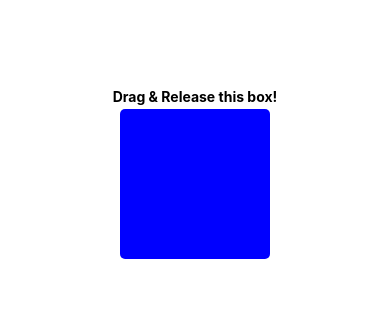
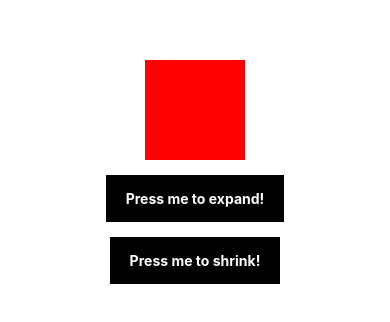
Before and after one commit to rishopbabu/Basics, a React Native app: screen / in a window 390 px wide. Shown: the part 250-572 px from the top of the page. Built offline with nearby package versions, Linux system fonts and the light colour scheme.

Commit message:
lyout animation

```diff
--- /dev/null
+++ b/Animation/LayoutAnimation.tsx
@@ -0,0 +1,69 @@
+import React from 'react';
+import { NativeModules, LayoutAnimation, Text, TouchableOpacity, StyleSheet, View } from 'react-native';
+
+const {UIManager} = NativeModules;
+
+UIManager.setLayoutAnimationEnabledExperimental &&
+    UIManager.setLayoutAnimationEnabledExperimental(true);
+
+export default class LayoutAnimationApp extends React.Component {
+    state = {
+    w: 100,
+    h: 100,
+    };
+
+    _onPress = () => {
+    // Animate the update
+    LayoutAnimation.spring();
+    this.setState({w: this.state.w + 15, h: this.state.h + 15})
+    };
+
+    _onPressMinus = () => {
+        LayoutAnimation.spring()
+        this.setState({w: this.state.w - 15, h: this.state.h - 15})
+    }
+
+    render() {
+    return (
+        <View style={styles.container}>
+        <View
+            style={[styles.box, {width: this.state.w, height: this.state.h}]}
+        />
+        <TouchableOpacity onPress={this._onPress}>
+            <View style={styles.button}>
+            <Text style={styles.buttonText}>Press me to expand!</Text>
+            </View>
+        </TouchableOpacity>
+
+        <TouchableOpacity onPress={this._onPressMinus}>
+            <View style={styles.button}>
+            <Text style={styles.buttonText}>Press me to shrink!</Text>
+            </View>
+        </TouchableOpacity>
+        </View>
+    );
+    }
+}
+
+const styles = StyleSheet.create({
+    container: {
+    flex: 1,
+    alignItems: 'center',
+    justifyContent: 'center',
+    },
+    box: {
+    width: 200,
+    height: 200,
+    backgroundColor: 'red',
+    },
+    button: {
+    backgroundColor: 'black',
+    paddingHorizontal: 20,
+    paddingVertical: 15,
+    marginTop: 15,
+    },
+    buttonText: {
+    color: '#fff',
+    fontWeight: 'bold',
+    },
+});
--- a/index.js
+++ b/index.js
@@ -3,7 +3,7 @@
  */
 
 import {AppRegistry} from 'react-native';
-import PanResponderAnimation from './Animation/PanResponder';
+import LayoutAnimationApp from './Animation/LayoutAnimation';
 import {name as appName} from './app.json';
 
-AppRegistry.registerComponent(appName, () => PanResponderAnimation);
+AppRegistry.registerComponent(appName, () => LayoutAnimationApp);
```
